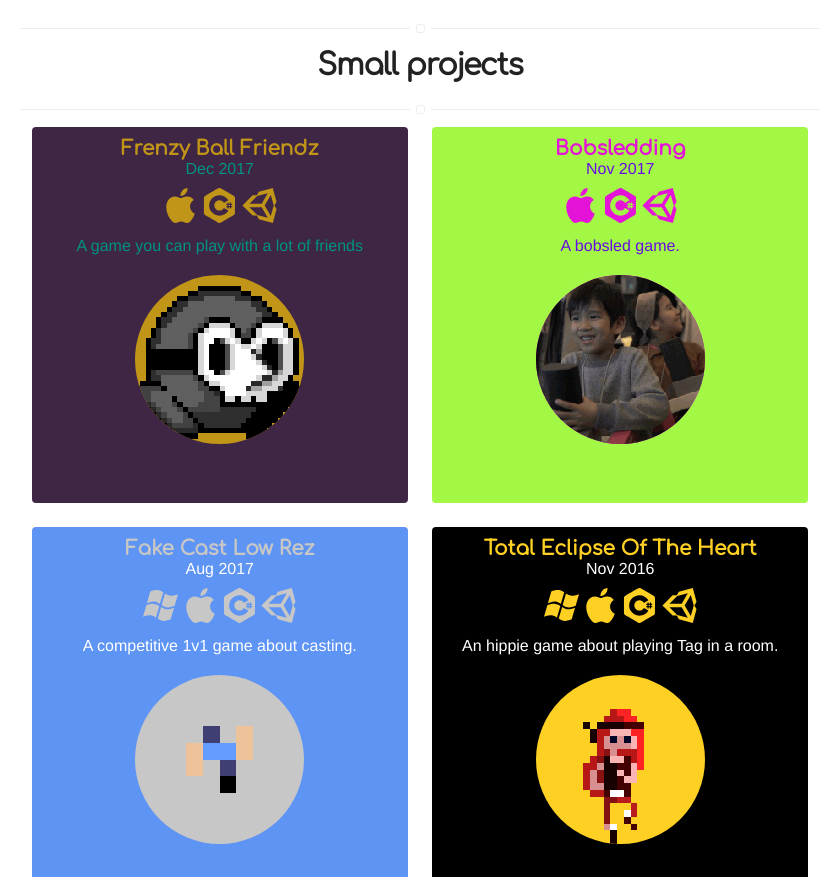
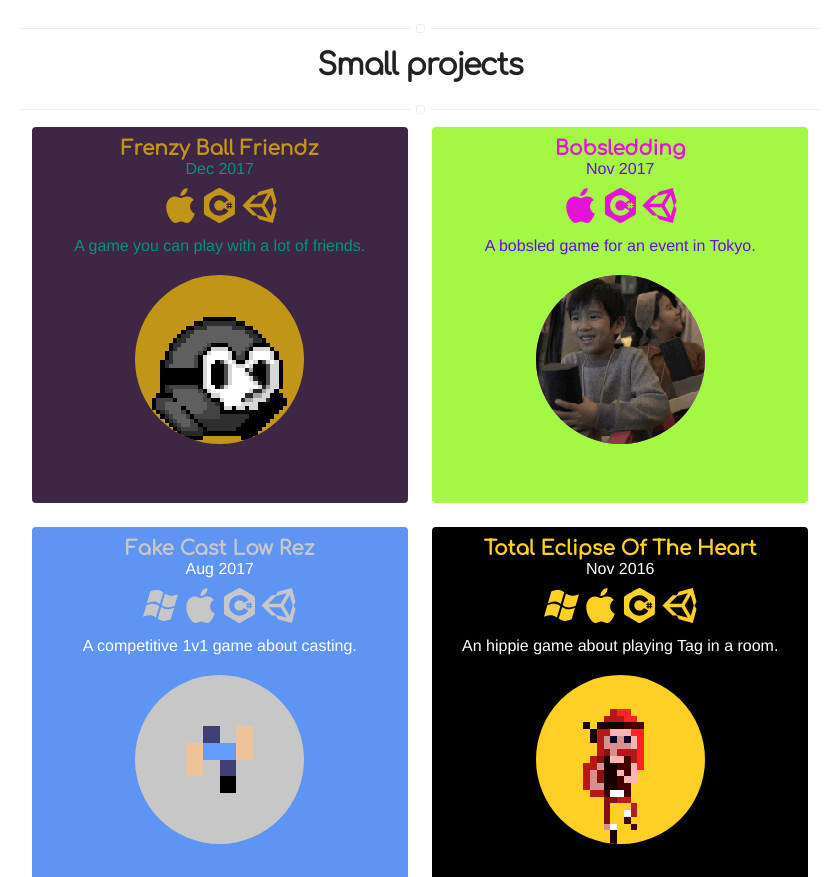
Before and after one commit to fcvalise/fcvalise.github.io, a Jekyll site: the page built from projects.html, in a window 1280 px wide and 900 px high, scrolled down 763 px, cut to the strip 23-900 px from the top of the window. Shown: the whole strip, without its empty margins (220-1059 px from the left). Built offline with Jekyll 4.4.1, drawn with Linux system fonts in a browser that asks for light colours; nearby versions of some CDN libraries.

Commit message:
Small modification

```diff
--- a/_posts/2017-17-12-frenzy-ball-friendz.markdown
+++ b/_posts/2017-17-12-frenzy-ball-friendz.markdown
@@ -1,6 +1,6 @@
 ---
 title: "Frenzy Ball Friendz"
-description: "A game you can play with a lot of friends"
+description: "A game you can play with a lot of friends."
 date: 2017-12-16 12:00
 author: francoiscorbel
 bgcolor: "#3f2645"
--- a/_posts/2017-26-11-bobsledding.markdown
+++ b/_posts/2017-26-11-bobsledding.markdown
@@ -1,6 +1,6 @@
 ---
 title: "Bobsledding"
-description: "A bobsled game."
+description: "A bobsled game for an event in Tokyo."
 date: 2017-11-26 12:00
 author: francoiscorbel
 bgcolor: "#a3f845"
```
Also changed, not shown: assets/images/frenzy-ball-friendz/project.gif.
